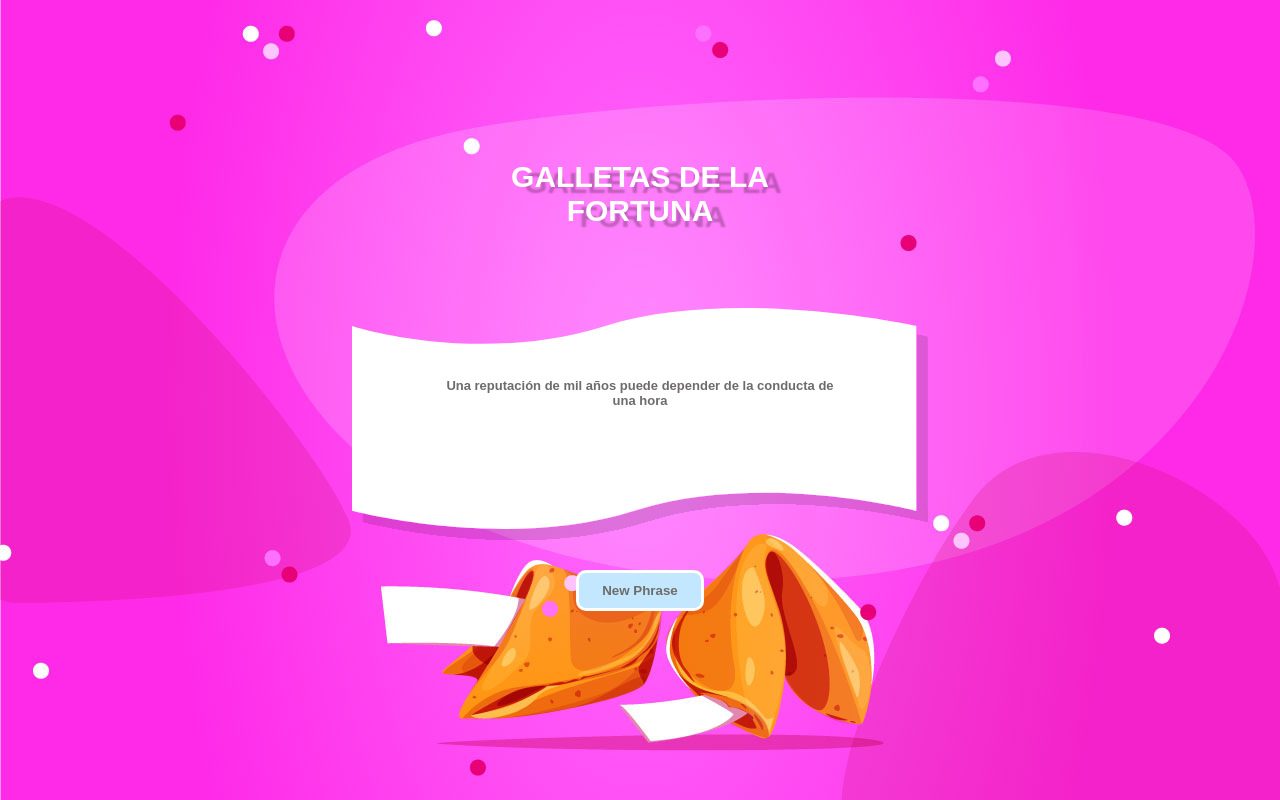
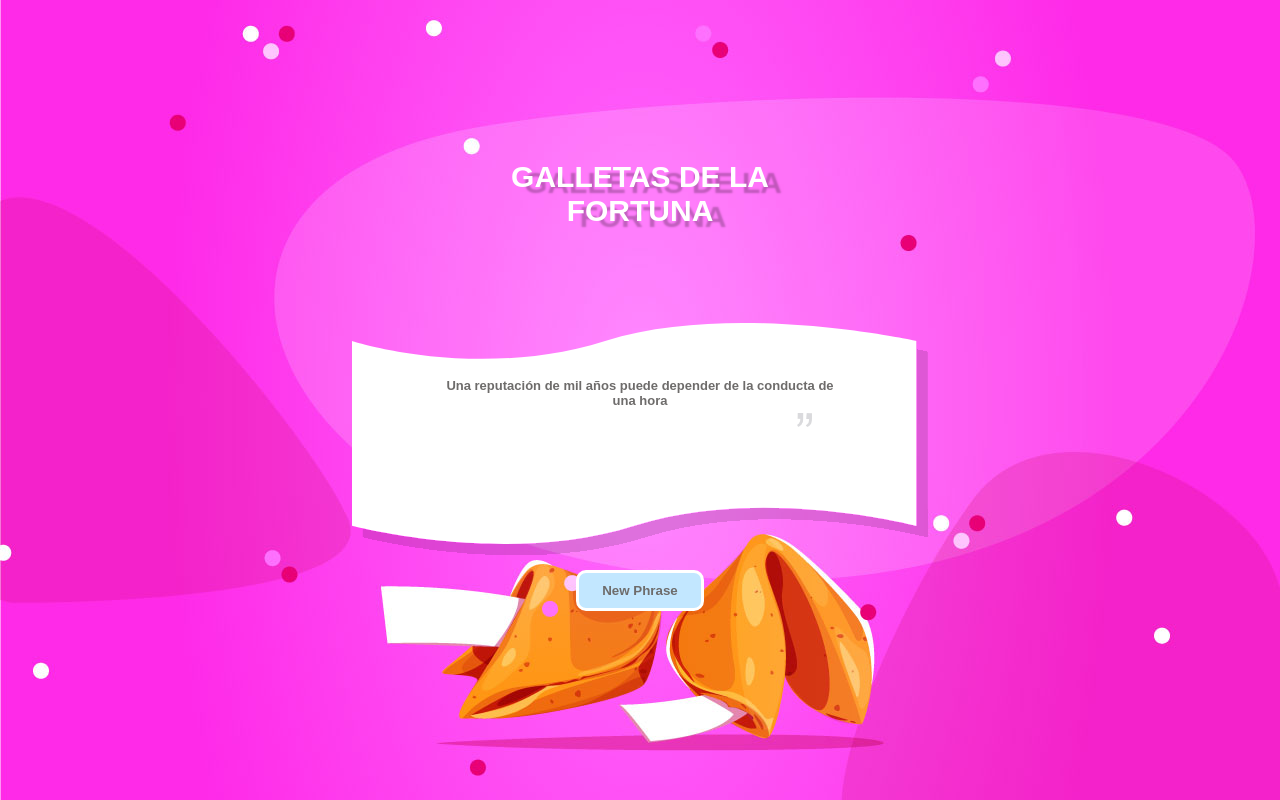
Before and after one commit to MemoSan27/react-luckycookie-own, a React (Vite) app: page / in a window 1280 px wide. Built offline with nearby package versions, Linux system fonts and the light colour scheme.

Commit message:
Quote icon added

```diff
--- a/src/App.css
+++ b/src/App.css
@@ -52,7 +52,6 @@ h1{
     margin-top: 16rem;
     align-items: center;
 }
-
 .card{
     width: 100%;
     position: relative;
@@ -71,6 +70,25 @@ h1{
 .phrase{
     font-size: 1.3rem;
     font-weight: 700;
+    position: relative;
+    min-height: 4.5rem;
+}
+.phrase::after{
+    content: '';
+    background-image: url('/src/assets/comilla.png');
+    background-size: 1.5rem;
+    background-repeat: no-repeat;
+    width: 1.5rem;
+    height: 1.5rem;
+    position: absolute;
+    top: 4.7rem;
+    right: 3rem;
+
+}
+@media ( min-width: 768px ) {
+    .phrase::after{
+        top: 3.5rem;
+    }
 }
 .btnNext{
     width: 30%;
--- a/src/components/Background.jsx
+++ b/src/components/Background.jsx
@@ -25,7 +25,6 @@ const Background = () => {
             <Phrase
               randomPhrase={randomPhrase}
             />
-
             <img className='card' src='./src/assets/rectangle1.svg' alt='Img Rectangle'></img>
             </div>
             <Button
```
Also changed, not shown: src/assets/comilla.png (added).
